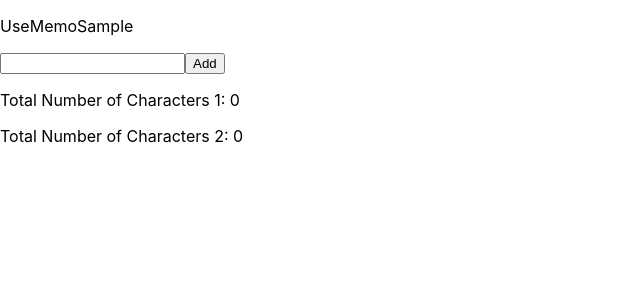
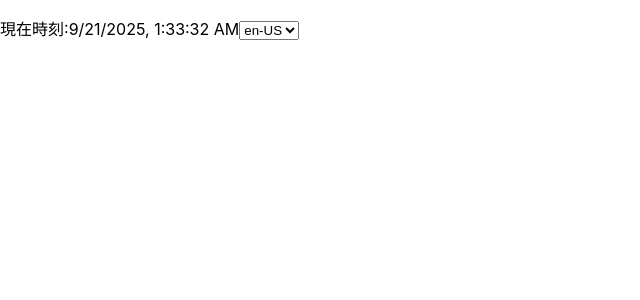
Before and after one commit to ryousukemizokami/React-practice, a React (Create React App) app: page / in a window 1280 px wide. Shown: the top 300 px of the page, without its empty margins (0-640 px from the left). Built offline with nearby package versions, Linux system fonts and the light colour scheme.

Commit message:
useEffect

```diff
--- /dev/null
+++ b/src/components/Clock.tsx
@@ -0,0 +1,74 @@
+import { useState, useEffect } from "react"
+
+// タイマーが呼び出される周期を1秒にする
+const UPDATE_CYCLE = 1000
+
+// localstorageで使用するキー
+const KEY_LOCALE = "KEY_LOCALE"
+
+enum Locale {
+    US = "en-US",
+    JP = "ja-JP",
+}
+
+const getLocaleFromString = (text: string) => {
+    switch (text) {
+        case Locale.US:
+            return Locale.US
+        case Locale.JP:
+            return Locale.JP
+        default:
+            return Locale.US
+    }
+}
+
+const Clock = () => {
+    const [timestamp, setTimestamp] = useState(new Date())
+    const [locale, setLocale] = useState(Locale.US)
+
+    // タイマーのセットをするための副作用
+    useEffect(() => {
+        // タイマーのセット
+        const timer = setInterval(() => {
+            setTimestamp(new Date())
+        }, UPDATE_CYCLE)
+
+        // クリーンアップ関数を渡し、アンマウント時にタイマーの解除をする
+        return () => {
+            clearInterval(timer)
+        }
+        // 初期描画時のみ実行する
+    }, [])
+
+    // localstorageから値を読み込むための副作用
+    useEffect(() => {
+        const savedLocale = localStorage.getItem(KEY_LOCALE)
+        if (savedLocale !== null) {
+            setLocale(getLocaleFromString(savedLocale))
+        }
+    }, [])
+
+    // localeが変化した時に、localstorageに値を保存するための副作用
+    useEffect(() => {
+        localStorage.setItem(KEY_LOCALE, locale)
+        // 依存配列にlocaleを渡し、localeが変化する度に実行するようにする
+    }, [locale])
+
+    return (
+        <div>
+            <p>
+                <span id="current-time-label">現在時刻</span>
+                <span>:{timestamp.toLocaleString(locale)}</span>
+                <select
+                    value={locale}
+                    onChange={(e) => setLocale(getLocaleFromString(e.target.value))}
+                >
+                    <option value="en-US">en-US</option>
+                    <option value="ja-JP">ja-JP</option>
+                </select>
+            </p>
+        </div>
+    )
+}
+
+export default Clock
--- a/src/index.tsx
+++ b/src/index.tsx
@@ -5,14 +5,15 @@
 // import App from './components/Hello';
 // import Counter from './components/Counter';
 // import { Parent } from './components/Parent';
-import { UseMemoSample } from './components/UseMemoSample';
+// import { UseMemoSample } from './components/UseMemoSample';
+import Clock  from './components/Clock';
 import reportWebVitals from './reportWebVitals';
 
 const root = ReactDOM.createRoot(
   document.getElementById('root') as HTMLElement
 );
 root.render(
-<UseMemoSample />
+<Clock />
 );
 
 // If you want to start measuring performance in your app, pass a function
```
